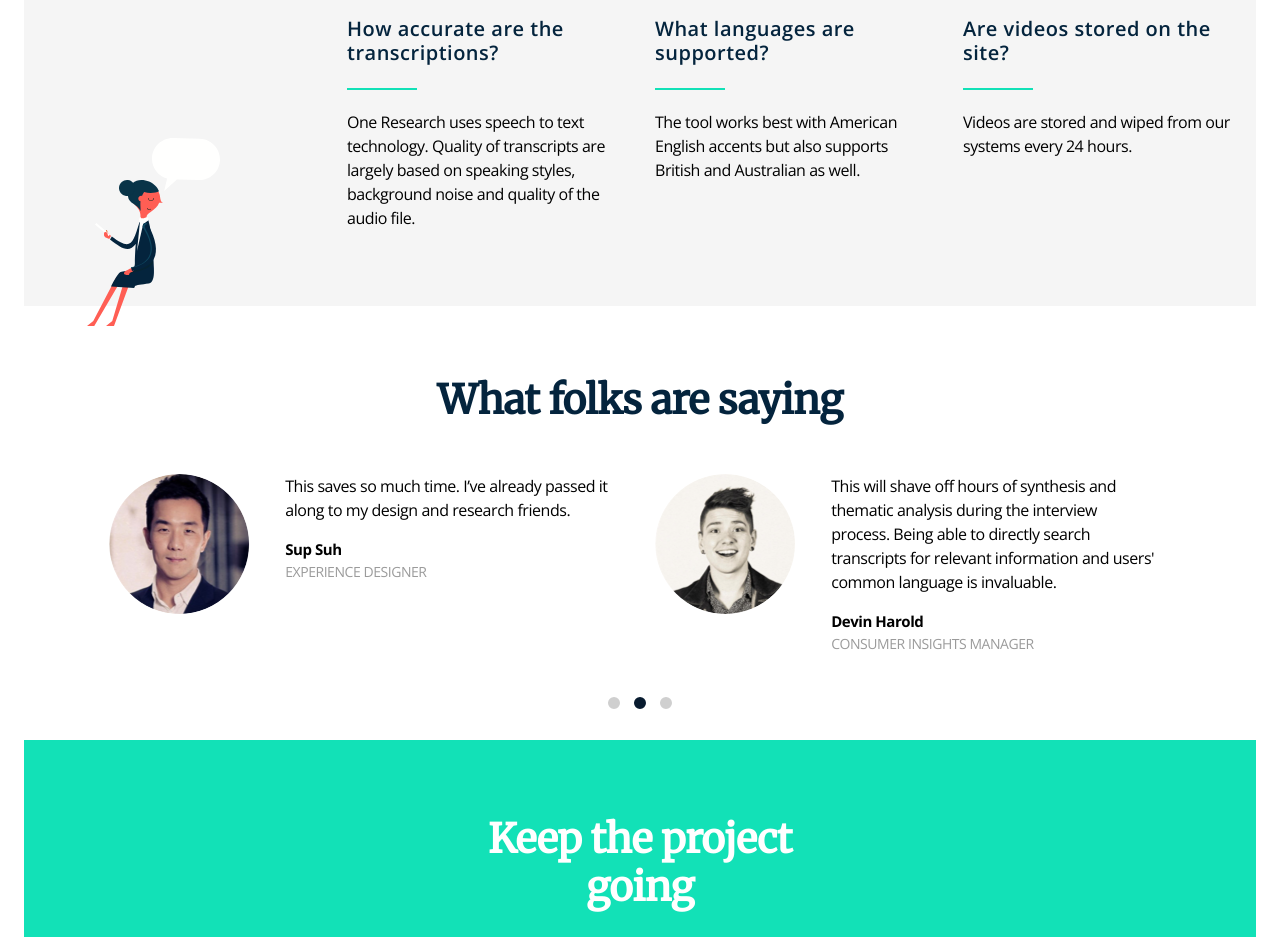
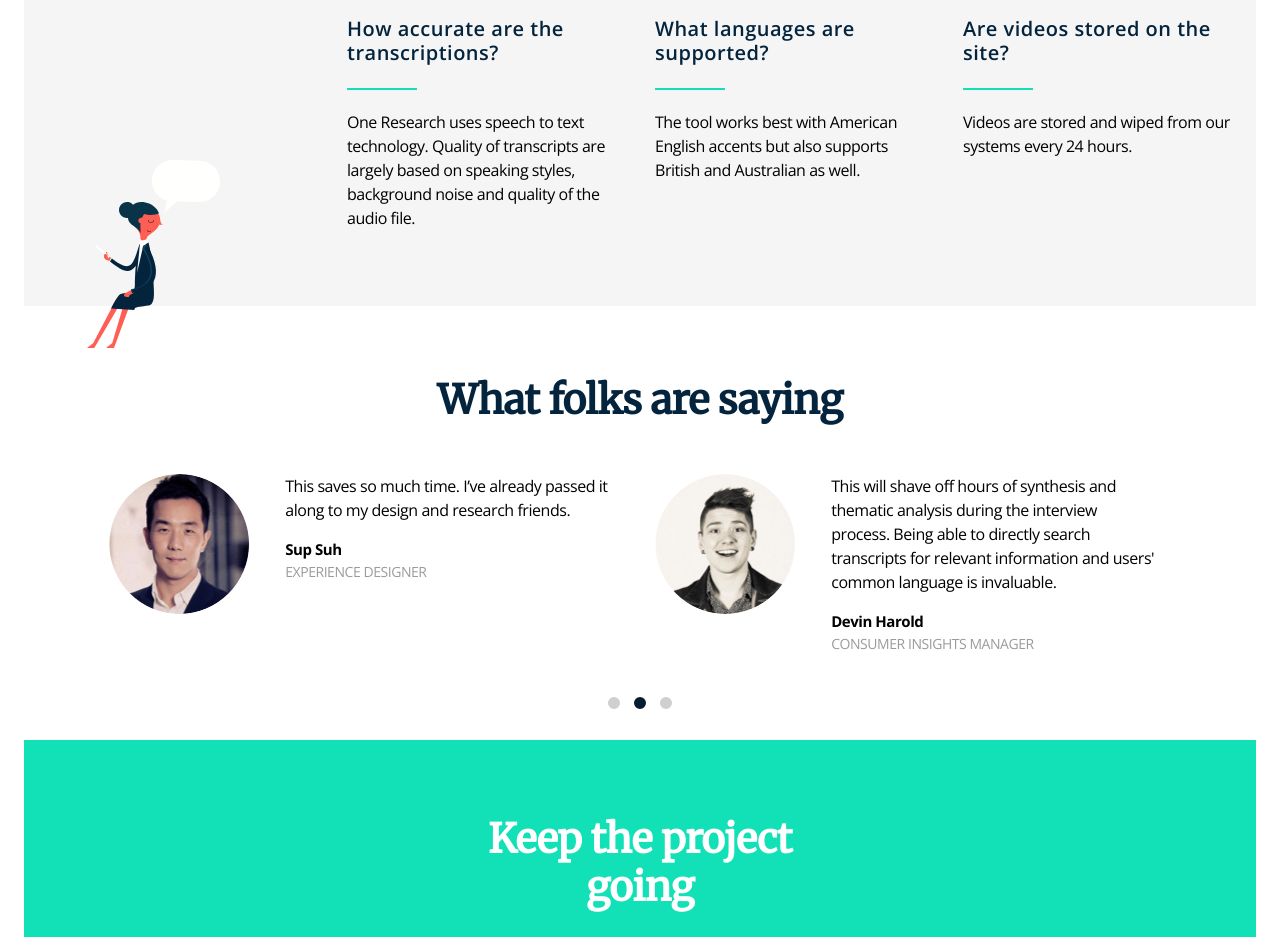
Before and after one commit to missymar/oneresearch, a plain HTML site: page index.html in a window 1280 px wide. Shown: the part 1280-2217 px from the top of the page. Drawn offline with nearby package versions, Linux system fonts and the light colour scheme.

Commit message:
CSS Change

```diff
--- a/css/main.css
+++ b/css/main.css
@@ -212,7 +212,7 @@ li a:hover {
 }
 
 .one-faq-image {
-    top: 120px;
+    top: 142px;
     left: 48px;
 }
 
```
